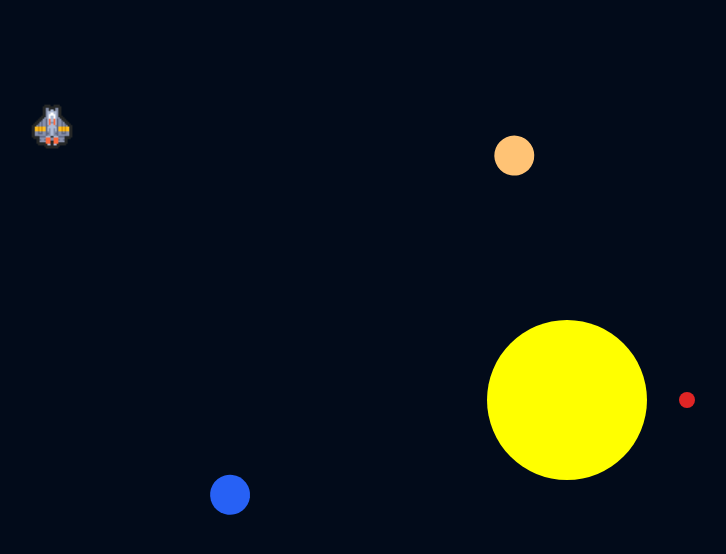
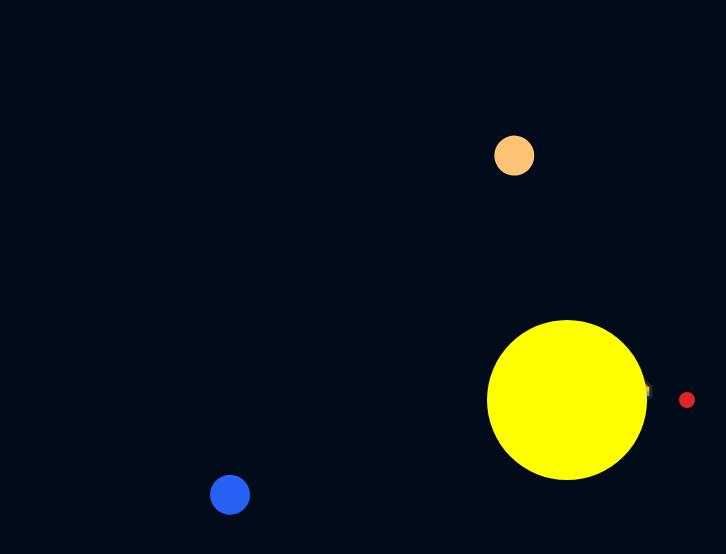
Before and after one commit to pedroperezsaez/sistemaSolar, a website built with Vite: page index.html in a window 1280 px wide. Shown: the whole page, without its empty margins (73-799 px from the left). Built offline with nearby package versions, Linux system fonts and the light colour scheme.

Commit message:
canvas arreglado

```diff
--- a/src/main.js
+++ b/src/main.js
@@ -7,9 +7,11 @@ import './style.css'
 const canvas = document.getElementById('sistemaSolar');
 const ctx = canvas.getContext('2d');
 const desplegableMercurio = document.getElementById('desplegable-mercurio');
+canvas.width = 1920;
+canvas.height = 1080;
 
-canvas.width = innerWidth;
-canvas.height = innerHeight;
+
+
   const centrox = canvas.width / 2;
   const centroy = canvas.height / 2;
 function getKeys() {
@@ -34,8 +36,8 @@ function getKeys() {
 const teclas = getKeys();
 
 let nave = {
-  x: 100,
-  y: 100,
+  x: 1000,
+  y: 500,
   ancho:50,
   alto:50,
   velocidad: 5
@@ -149,6 +151,3 @@ dibujarVenus();
 function dibujarNave(){
   ctx.drawImage(naveImagen,nave.x, nave.y, nave.ancho, nave.alto)
 }
-if (!canvas) {
-  throw new Error("Canvas no encontrado");
-}
--- a/src/style.css
+++ b/src/style.css
@@ -3,11 +3,18 @@ body, html {
   padding: 0;
   width: 100%;
   height: 100%;
-overflow: hidden;}
-  canvas {
+  overflow: hidden;
 
-  width: 100%;
-    height: 100%;
+
+
+  display: flex;
+  justify-content: center;
+  align-items: center;
+}
+canvas {
+  width: 1920px;
+  height: 1080px;
+  background-color: #020b1a;
 }
 
 .contenedor-desplegable {
```
